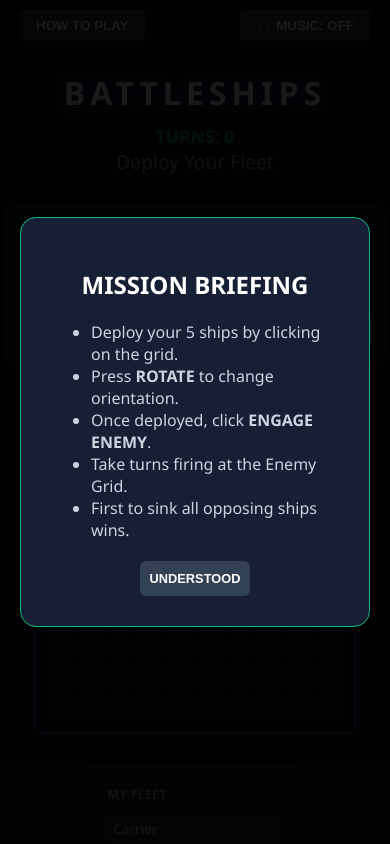
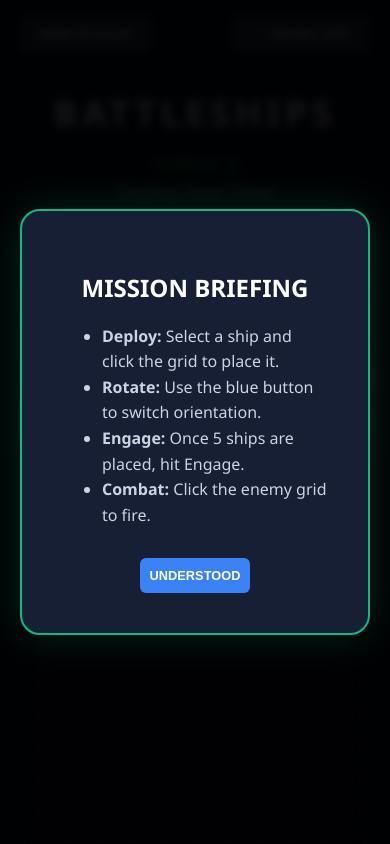
Before and after one commit to Cbyrne290-HUB/battleships-elite, a plain HTML site: page index.html in a window 390 px wide. Both pictures are taken after a click on the button "HOW TO PLAY". Shown: the top 844 px of the page. Drawn offline with Linux system fonts and the light colour scheme.

Commit message:
Final Polish: Implemented OOP data model, mobile responsiveness, and dynamic fleet tracking

```diff
--- a/index.html
+++ b/index.html
@@ -3,7 +3,7 @@
 <head>
     <meta charset="UTF-8">
     <meta name="viewport" content="width=device-width, initial-scale=1.0, maximum-scale=1.0, user-scalable=no">
-    <title>BATTLESHIPS</title>
+    <title>BATTLESHIPS ELITE</title>
     <link rel="stylesheet" href="static/style.css">
 </head>
 <body id="game-body">
@@ -66,21 +66,20 @@
     <div id="help-modal" class="overlay">
         <div class="modal-content">
             <h2>MISSION BRIEFING</h2>
-            <ul style="text-align: left; margin: 20px 0; color: #cbd5e1;">
-                <li>Deploy your 5 ships by clicking on the grid.</li>
-                <li>Press <strong>ROTATE</strong> to change orientation.</li>
-                <li>Once deployed, click <strong>ENGAGE ENEMY</strong>.</li>
-                <li>Take turns firing at the Enemy Grid.</li>
-                <li>First to sink all opposing ships wins.</li>
+            <ul style="text-align: left; margin: 20px 0; color: #cbd5e1; line-height: 1.6;">
+                <li><strong>Deploy:</strong> Select a ship and click the grid to place it.</li>
+                <li><strong>Rotate:</strong> Use the blue button to switch orientation.</li>
+                <li><strong>Engage:</strong> Once 5 ships are placed, hit Engage.</li>
+                <li><strong>Combat:</strong> Click the enemy grid to fire.</li>
             </ul>
-            <button class="ship-btn" onclick="toggleHelp(false)">UNDERSTOOD</button>
+            <button class="ship-btn rotate-btn" style="text-align:center" onclick="toggleHelp(false)">UNDERSTOOD</button>
         </div>
     </div>
 
     <div id="win-modal" class="overlay">
         <div class="modal-content">
             <h2 id="winner-msg">VICTORY</h2>
-            <button class="ship-btn rotate-btn" onclick="location.reload()">REDEPLOY</button>
+            <button class="ship-btn rotate-btn" style="text-align:center" onclick="location.reload()">REDEPLOY</button>
         </div>
     </div>
 
--- a/static/script.js
+++ b/static/script.js
@@ -1,4 +1,4 @@
-/* Battleships - Final Distinction Logic */
+/* Battleships - Final Distinction Logic (Bug Fixes applied) */
 const pGrid = document.getElementById('player-grid');
 const eGrid = document.getElementById('enemy-grid');
 const statusText = document.getElementById('status-text');
@@ -14,16 +14,18 @@ let isTurn = false;
 let gameActive = false;
 let turns = 0;
 
-// Data Models for Sinking Logic
-// Maps cell Index -> Ship Name (e.g., 42: "Carrier")
+// Data Models
 let pShipMap = {};
 let eShipMap = {};
 
-// Maps Ship Name -> Remaining Health
+// Track Health
 let pFleetHealth = { 'Carrier': 5, 'Battleship': 4, 'Submarine': 3, 'Destroyer': 3, 'Patrol': 2 };
 let eFleetHealth = { 'Carrier': 5, 'Battleship': 4, 'Submarine': 3, 'Destroyer': 3, 'Patrol': 2 };
 
-// Arrays to track hit coordinates to prevent duplicates
+// Track Placed Status (Prevents multiple placements)
+let placedShips = { 'Carrier': false, 'Battleship': false, 'Submarine': false, 'Destroyer': false, 'Patrol': false };
+
+// Shot History
 let pShots = [];
 let eShots = [];
 
@@ -49,10 +51,11 @@ function createGrid(gridEl, type) {
 
 // --- SETUP PHASE ---
 function pickShip(size, name) {
-    // Hide the button for the ship we just picked
-    if(pFleetHealth[name] === 0) return; // Already placed check
+    // BUG FIX: Prevent picking if already placed
+    if(placedShips[name]) return;
+
     currentShip = { size: size, name: name };
-    // Highlight active button logic could go here
+    statusText.innerText = "PLACING: " + name.toUpperCase();
 }
 
 function rotate() { horizontal = !horizontal; }
@@ -69,10 +72,9 @@ function getPath(idx, size) {
     let row = Math.floor(idx / 10);
     for(let i=0; i<size; i++) {
         let n = horizontal ? idx + i : idx + (i*10);
-        // Boundary Checks
+        // Boundary & Collision Checks
         if(n > 99) return null;
         if(horizontal && Math.floor(n/10) !== row) return null;
-        // Collision Check
         if(pShipMap[n]) return null;
         path.push(n);
     }
@@ -84,16 +86,19 @@ function placeShip(idx) {
     const path = getPath(idx, currentShip.size);
 
     if(path) {
+        // Place Ship in Data
         path.forEach(i => {
             pGrid.children[i].classList.add('ship');
-            pShipMap[i] = currentShip.name; // Map index to Name
+            pShipMap[i] = currentShip.name;
         });
 
-        // Hide button
+        // BUG FIX: Mark as placed and Hide Button Immediately
+        placedShips[currentShip.name] = true;
         document.getElementById('btn-' + currentShip.name).style.display = 'none';
 
         placedCount++;
         currentShip = null;
+        statusText.innerText = "SHIP DEPLOYED.";
 
         if(placedCount === 5) {
             statusText.innerText = "FLEET READY. AWAITING ORDERS.";
@@ -106,7 +111,8 @@ function placeShip(idx) {
 function lockIn() {
     document.getElementById('sidebar').style.display = 'none';
     document.getElementById('enemy-section').classList.remove('hidden-section');
-    document.getElementById('enemy-section').style.display = 'flex'; // Ensure flex for alignment
+    // Force Flex to fix layout
+    document.getElementById('enemy-section').style.display = 'flex';
     generateEnemyFleet();
     gameActive = true;
     isTurn = true;
@@ -117,7 +123,6 @@ function generateEnemyFleet() {
     const ships = [
         {n:'Carrier', s:5}, {n:'Battleship', s:4}, {n:'Submarine', s:3}, {n:'Destroyer', s:3}, {n:'Patrol', s:2}
     ];
-
     ships.forEach(sh => {
         let placed = false;
         while(!placed) {
@@ -126,7 +131,6 @@ function generateEnemyFleet() {
             let path = [];
             let valid = true;
             let row = Math.floor(idx / 10);
-
             for(let i=0; i<sh.s; i++) {
                 let n = h ? idx + i : idx + (i*10);
                 if(n > 99 || (h && Math.floor(n/10) !== row) || eShipMap[n]) {
@@ -134,7 +138,6 @@ function generateEnemyFleet() {
                 }
                 path.push(n);
             }
-
             if(valid) {
                 path.forEach(i => eShipMap[i] = sh.n);
                 placed = true;
@@ -156,7 +159,7 @@ function playerAttack(idx) {
     if(shipName) {
         // HIT
         cell.classList.add('hit');
-        triggerShake(); // Screen Shake
+        triggerShake();
         statusText.innerText = "DIRECT HIT!";
         statusText.style.color = "#ef4444";
 
@@ -179,7 +182,6 @@ function playerAttack(idx) {
 
 function aiTurn() {
     if(!gameActive) return;
-
     let idx;
     do { idx = Math.floor(Math.random()*100); } while(pShots.includes(idx));
 
@@ -189,9 +191,8 @@ function aiTurn() {
 
     if(shipName) {
         cell.classList.add('hit');
-        triggerShake(); // Screen Shake on taking damage
+        triggerShake();
         pFleetHealth[shipName]--;
-
         if(pFleetHealth[shipName] === 0) {
             document.getElementById('p-stat-' + shipName).classList.add('sunk');
             checkLoss();
@@ -205,7 +206,7 @@ function aiTurn() {
     statusText.style.color = "#10b981";
 }
 
-// --- UTILS & FX ---
+// --- UTILS ---
 function triggerShake() {
     document.body.classList.add('shake-screen');
     setTimeout(() => document.body.classList.remove('shake-screen'), 500);
@@ -227,15 +228,19 @@ function endGame(msg) {
 
 // --- UI CONTROLS ---
 function toggleHelp(show) {
-    document.getElementById('help-modal').style.display = show ? 'flex' : 'none';
+    const modal = document.getElementById('help-modal');
+    modal.style.display = show ? 'flex' : 'none';
 }
 
 function toggleMusic() {
     if(bgMusic.paused) {
+        // Audio policy requires user interaction first
         bgMusic.play().then(() => {
             muteBtn.innerText = "🎵 MUSIC: ON";
             muteBtn.style.background = "#10b981";
-        }).catch(e => alert("Please interact with the page first!"));
+        }).catch(e => {
+            alert("Click the page once, then try the button again!");
+        });
     } else {
         bgMusic.pause();
         muteBtn.innerText = "🎵 MUSIC: OFF";
--- a/static/style.css
+++ b/static/style.css
@@ -1,16 +1,82 @@
 :root {
-    --bg: #0b1121; --panel: #161f33; --player: #3b82f6;
-    --enemy: #ef4444; --accent: #10b981; --border: #2e3c5a;
+    --bg: #0b1121;
+    --panel: #161f33;
+    --player: #3b82f6;
+    --enemy: #ef4444;
+    --accent: #10b981;
+    --border: #2e3c5a;
     --text-muted: #94a3b8;
 }
 
+/* --- BASE STYLES --- */
 body {
     background: var(--bg); color: white;
-    font-family: 'Segoe UI', Tahoma, Geneva, Verdana, sans-serif;
+    font-family: 'Segoe UI', Roboto, Helvetica, Arial, sans-serif;
     display: flex; flex-direction: column; align-items: center;
-    margin: 0; min-height: 100vh; padding-bottom: 40px;
-    overflow-x: hidden; /* Prevents scroll on shake */
+    margin: 0; min-height: 100vh; padding-bottom: 50px;
+    overflow-x: hidden;
 }
+
+.main-title {
+    font-size: 3rem; font-weight: 800; letter-spacing: 5px;
+    margin: 20px 0 5px; text-transform: uppercase;
+    text-shadow: 0 0 20px rgba(59, 130, 246, 0.4); text-align: center;
+}
+
+.top-bar { width: 100%; max-width: 950px; display: flex; justify-content: space-between; padding: 15px 20px; box-sizing: border-box; }
+
+.help-btn, .audio-ctrl {
+    background: #334155; border: 1px solid var(--border); color: white;
+    padding: 10px 18px; border-radius: 6px; cursor: pointer; font-weight: bold; font-size: 0.85rem;
+}
+
+.stats-bar { color: var(--accent); font-weight: bold; font-size: 1.2rem; margin-top: 10px; }
+.deployment-msg { color: var(--text-muted); margin-bottom: 25px; font-size: 1.2rem; min-height: 30px; }
+
+/* --- GAME LAYOUT --- */
+.game-layout { display: flex; gap: 40px; align-items: flex-start; justify-content: center; margin-top: 10px; flex-wrap: wrap; }
+
+.controls {
+    background: var(--panel); padding: 20px; border-radius: 12px;
+    width: 200px; border: 1px solid var(--border); display: flex;
+    flex-direction: column; gap: 10px; box-shadow: 0 4px 15px rgba(0,0,0,0.3);
+}
+
+.grid-wrapper { display: flex; flex-direction: column; align-items: center; gap: 15px; }
+.grid-label { font-weight: bold; font-size: 0.8rem; letter-spacing: 3px; color: var(--player); text-transform: uppercase; }
+
+/* --- BUTTONS --- */
+.ship-btn {
+    padding: 12px; background: #2d3e5d; border: none; color: white;
+    border-radius: 6px; cursor: pointer; font-weight: 600; text-align: left;
+    font-size: 0.9rem; transition: background 0.2s;
+}
+.ship-btn:hover { background: #475569; }
+.rotate-btn { background: var(--player); text-align: center; margin-top: 10px; }
+.rotate-btn:hover { background: #2563eb; }
+
+/* --- GRIDS --- */
+.grid-container {
+    padding: 10px; background: #020617; border-radius: 8px;
+    border: 2px solid var(--border); box-shadow: 0 10px 30px rgba(0,0,0,0.5);
+}
+.grid { display: grid; grid-template-columns: repeat(10, 34px); grid-template-rows: repeat(10, 34px); gap: 2px; }
+.cell { width: 34px; height: 34px; background: #0f172a; cursor: pointer; position: relative; transition: 0.1s; }
+
+.cell.preview { background: rgba(59, 130, 246, 0.4); }
+.cell.ship { background: var(--player); border: 1px solid rgba(255,255,255,0.1); box-shadow: inset 0 0 8px rgba(0,0,0,0.4); }
+.cell.hit { background: var(--enemy); }
+.cell.miss { background: #1e293b; }
+.cell.miss::after { content: ''; position: absolute; top:0; left:0; width:100%; height:100%; animation: splash 0.5s ease-out; }
+
+/* --- STATUS AREA --- */
+.status-area { display: flex; gap: 40px; margin-top: 40px; flex-wrap: wrap; justify-content: center; }
+.ship-box { background: var(--panel); padding: 20px; border-radius: 12px; width: 180px; border: 1px solid var(--border); }
+.ship-box h3 { margin: 0 0 15px 0; font-size: 0.8rem; color: var(--text-muted); text-transform: uppercase; letter-spacing: 1px; }
+.status-indicator { font-size: 0.9rem; padding: 8px; margin-bottom: 5px; background: #1e293b; border-radius: 5px; color: #e2e8f0; border: 1px solid transparent; }
+
+/* RED SINK TEXT */
+.status-indicator.sunk { color: #ef4444; text-decoration: line-through; background: rgba(239, 68, 68, 0.1); border: 1px solid #ef4444; font-weight: bold; }
 
 /* --- ANIMATIONS --- */
 @keyframes shake {
@@ -18,90 +84,37 @@ body {
     10% { transform: translate(-1px, -2px) rotate(-1deg); }
     20% { transform: translate(-3px, 0px) rotate(1deg); }
     30% { transform: translate(3px, 2px) rotate(0deg); }
-    40% { transform: translate(1px, -1px) rotate(1deg); }
     50% { transform: translate(-1px, 2px) rotate(-1deg); }
-    60% { transform: translate(-3px, 1px) rotate(0deg); }
     100% { transform: translate(0, 0) rotate(0); }
 }
+.shake-screen { animation: shake 0.4s cubic-bezier(.36,.07,.19,.97) both; }
 
 @keyframes splash {
-    0% { background: white; transform: scale(0.5); opacity: 1; }
-    100% { background: var(--bg); transform: scale(1.5); opacity: 0; }
+    0% { background: white; transform: scale(0.3); opacity: 1; border-radius: 50%; }
+    100% { background: var(--bg); transform: scale(1.6); opacity: 0; border-radius: 50%; }
 }
 
-.shake-screen { animation: shake 0.5s; }
-
-/* --- HEADER --- */
-.main-title {
-    font-size: 3rem; font-weight: 800; letter-spacing: 5px;
-    margin: 20px 0 5px; text-transform: uppercase;
-    text-shadow: 0 0 20px rgba(59, 130, 246, 0.4); text-align: center;
+/* --- OVERLAYS --- */
+.hidden-section { display: none !important; }
+.overlay {
+    display: none; position: fixed; top: 0; left: 0; width: 100%; height: 100%;
+    background: rgba(0,0,0,0.92); justify-content: center; align-items: center;
+    z-index: 9999; backdrop-filter: blur(4px);
 }
-.top-bar { width: 100%; max-width: 900px; display: flex; justify-content: space-between; padding: 10px 20px; box-sizing: border-box; }
-.help-btn, .audio-ctrl { background: #334155; border: none; color: white; padding: 8px 16px; border-radius: 4px; cursor: pointer; font-weight: bold; }
-.stats-bar { color: var(--accent); font-weight: bold; font-size: 1.1rem; margin-top: 5px; }
-.deployment-msg { color: var(--text-muted); margin-bottom: 20px; font-size: 1.2rem; min-height: 27px; }
-
-/* --- LAYOUT --- */
-.game-layout { display: flex; gap: 30px; align-items: flex-start; justify-content: center; margin-top: 10px; flex-wrap: wrap; }
-.grid-wrapper { display: flex; flex-direction: column; align-items: center; gap: 10px; }
-.grid-label { font-weight: bold; font-size: 0.9rem; letter-spacing: 2px; color: var(--player); }
-
-.controls {
-    background: var(--panel); padding: 15px; border-radius: 12px;
-    width: 180px; border: 1px solid var(--border); display: flex;
-    flex-direction: column; gap: 8px;
+.modal-content {
+    background: var(--panel); padding: 40px; border-radius: 20px;
+    max-width: 450px; text-align: center; border: 2px solid var(--accent);
+    box-shadow: 0 0 40px rgba(16, 185, 129, 0.2); margin: 20px;
 }
 
-.ship-btn {
-    padding: 10px; background: #334155; border: none; color: white;
-    border-radius: 6px; cursor: pointer; font-weight: 600; text-align: left;
-    font-size: 0.9rem; transition: 0.2s;
+/* --- MOBILE RESPONSIVENESS --- */
+@media (max-width: 768px) {
+    .main-title { font-size: 2.2rem; }
+    .game-layout { flex-direction: column; align-items: center; gap: 25px; }
+    .controls { width: 90%; flex-direction: row; flex-wrap: wrap; justify-content: center; padding: 15px; }
+    .ship-btn { flex: 1 1 40%; font-size: 0.8rem; text-align: center; padding: 10px; }
+    .grid { grid-template-columns: repeat(10, 30px); grid-template-rows: repeat(10, 30px); }
+    .cell { width: 30px; height: 30px; }
+    .status-area { gap: 15px; }
+    .ship-box { width: 42%; padding: 15px; }
 }
-.ship-btn:hover { background: #475569; }
-.rotate-btn { background: var(--player); text-align: center; margin-top: 5px; }
-#start-btn { display: none; }
-
-/* --- GRID --- */
-.grid-container {
-    padding: 10px; background: #020617; border-radius: 8px;
-    border: 2px solid var(--border);
-    box-shadow: 0 10px 15px -3px rgba(0, 0, 0, 0.5);
-}
-.grid { display: grid; grid-template-columns: repeat(10, 32px); grid-template-rows: repeat(10, 32px); gap: 2px; }
-.cell { width: 32px; height: 32px; background: #0f172a; cursor: pointer; position: relative; }
-
-/* Cell States */
-.cell.preview { background: rgba(59, 130, 246, 0.5); }
-.cell.ship { background: var(--player); border: 1px solid rgba(255,255,255,0.1); }
-.cell.hit { background: var(--enemy); }
-.cell.miss { background: #1e293b; }
-.cell.miss::after { content: ''; position: absolute; top:0; left:0; width:100%; height:100%; animation: splash 0.4s ease-out; }
-
-/* --- STATUS & BOTTOM --- */
-.status-area { display: flex; gap: 30px; margin-top: 30px; flex-wrap: wrap; justify-content: center; }
-.ship-box { background: var(--panel); padding: 20px; border-radius: 12px; width: 160px; border: 1px solid var(--border); }
-.ship-box h3 { margin: 0 0 10px 0; font-size: 0.8rem; color: var(--text-muted); text-transform: uppercase; }
-.status-indicator { font-size: 0.85rem; padding: 6px; margin-bottom: 4px; background: #1e293b; border-radius: 4px; color: #e2e8f0; }
-
-/* RED TEXT when sunk */
-.status-indicator.sunk { color: #ef4444; text-decoration: line-through; background: rgba(239, 68, 68, 0.1); font-weight: bold; border: 1px solid #ef4444; }
-
-/* UTILS */
-.hidden-section { display: none; }
-.overlay { display: none; position: fixed; top: 0; left: 0; width: 100%; height: 100%; background: rgba(0,0,0,0.9); justify-content: center; align-items: center; z-index: 50; }
-.modal-content { background: var(--panel); padding: 30px; border-radius: 16px; max-width: 400px; text-align: center; border: 1px solid var(--accent); margin: 20px; }
-
-/* --- MOBILE RESPONSIVENESS (iPhone) --- */
-@media (max-width: 768px) {
-    .main-title { font-size: 2rem; }
-    .game-layout { flex-direction: column; align-items: center; gap: 20px; }
-    .controls { width: 90%; flex-direction: row; flex-wrap: wrap; justify-content: center; }
-    .ship-btn { flex: 1 1 40%; font-size: 0.8rem; text-align: center; }
-
-    .grid { grid-template-columns: repeat(10, 28px); grid-template-rows: repeat(10, 28px); }
-    .cell { width: 28px; height: 28px; }
-
-    .status-area { width: 100%; gap: 10px; }
-    .ship-box { width: 45%; }
-}
```
